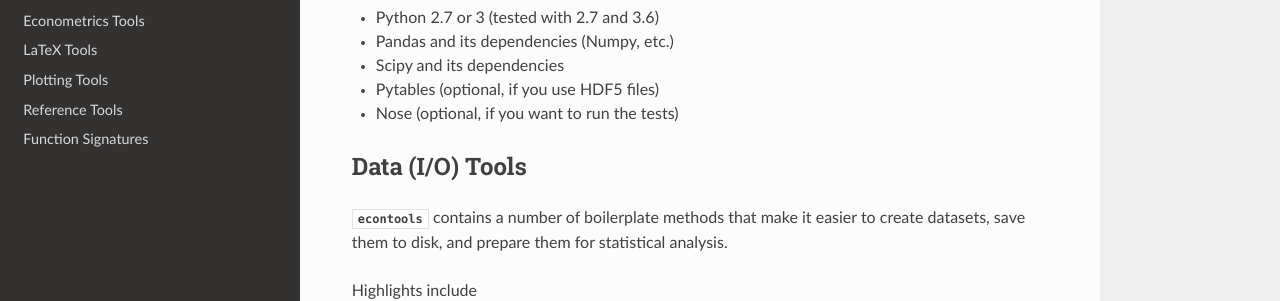
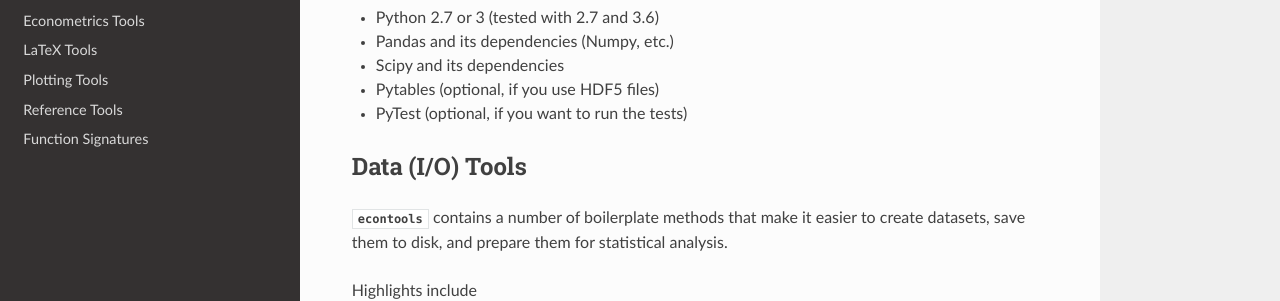
Before and after one commit to dmsul/econtools, a Sphinx documentation site: the page built from doc/source/index.rst, in a window 1280 px wide and 900 px high, scrolled down 463 px. Shown: the part 154-455 px from the top of the window. Built offline with Sphinx 7.4.7 and the Read the Docs theme 2.0.0, drawn with Linux system fonts in a browser that asks for light colours.

Commit message:
Update setup.py and docs for pytest

```diff
--- a/doc/source/index.rst
+++ b/doc/source/index.rst
@@ -37,7 +37,7 @@
 * Pandas and its dependencies (Numpy, etc.)
 * Scipy and its dependencies
 * Pytables (optional, if you use HDF5 files)
-* Nose (optional, if you want to run the tests)
+* PyTest (optional, if you want to run the tests)
 
 
 Data (I/O) Tools
--- a/setup.py
+++ b/setup.py
@@ -4,6 +4,7 @@
 def readme():
     with open('README.md') as f:
         return f.read()
+
 
 dependencies = [
     'numpy>=1.9.2',
@@ -20,9 +21,8 @@
       packages=find_packages(),
       # install_requires=dependencies,
       tests_require=[
-          'nose',
+          'pytest',
       ],
-      test_suite='nose.collector',
       include_package_data=True,        # To copy stuff in `MANIFEST.in`
       # dependency_links=['http://
       # zip_safe=False
```
